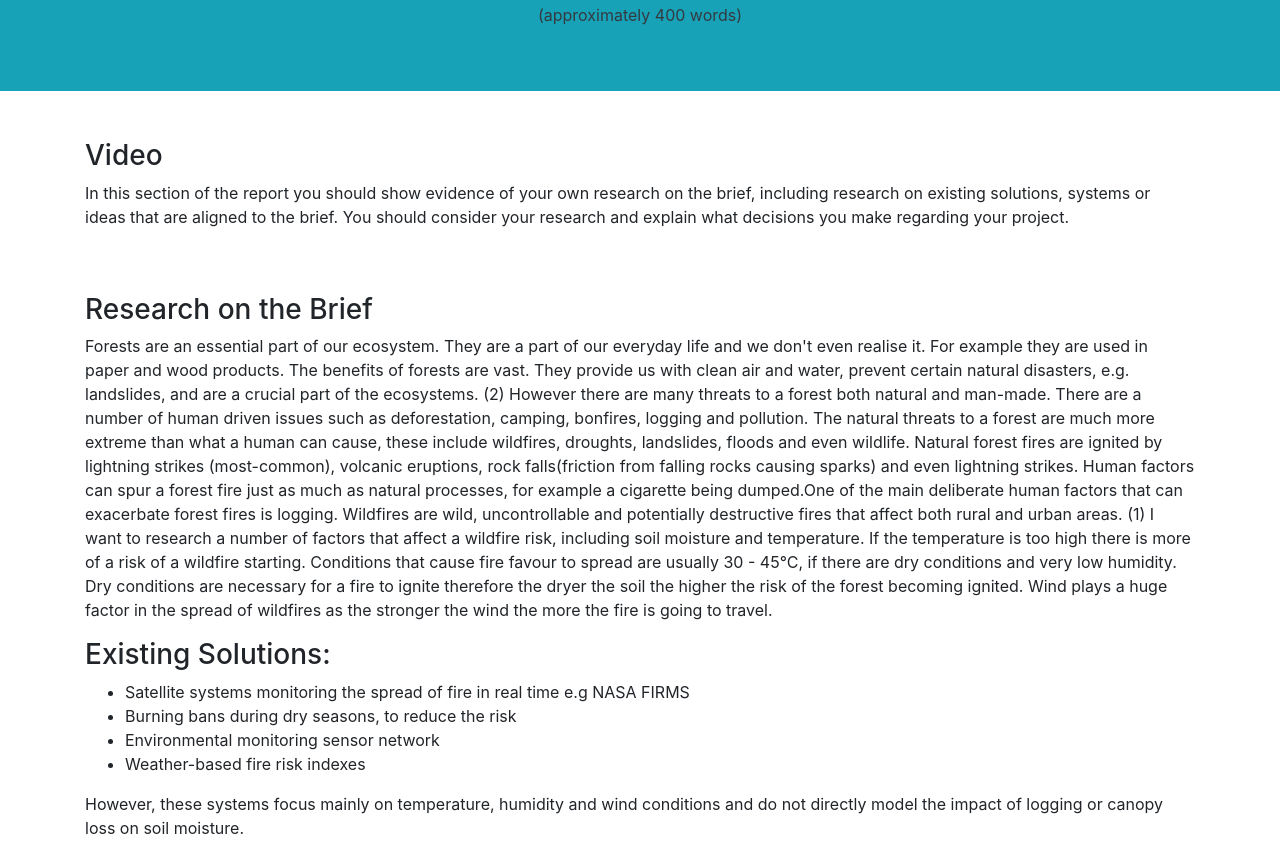
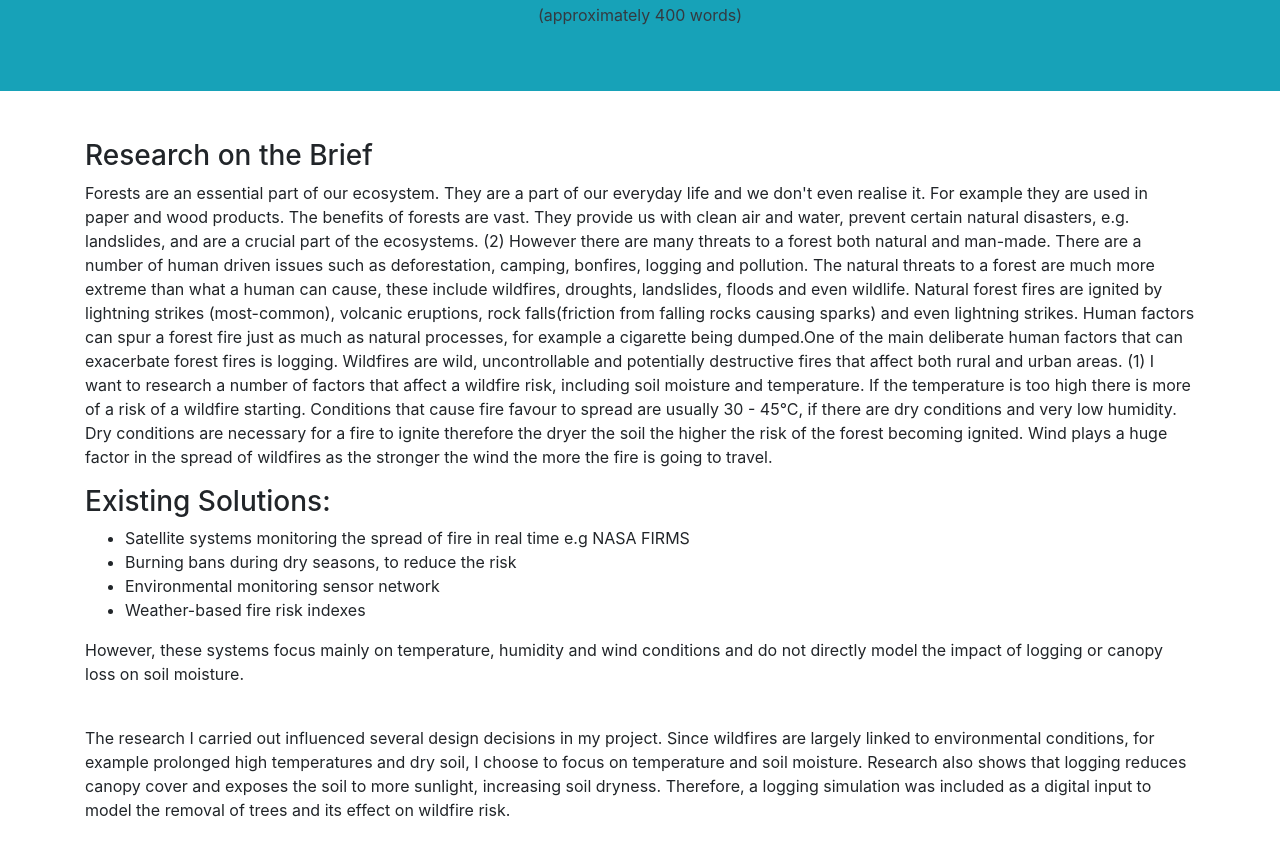
Before and after one commit to LucyFinn/LC-Project, a plain HTML site: page Report/investigation.html in a window 1280 px wide. Shown: the part 213-1056 px from the top of the page. Drawn offline with nearby package versions, Linux system fonts and the light colour scheme.

Commit message:
Update investigation.html

```diff
--- a/Report/investigation.html
+++ b/Report/investigation.html
@@ -51,18 +51,6 @@
 <div class="container mt-5">
   <div class="row">
     <div class="col-sm-12">
-      <h3>Video</h3>
-       <p>In this section of the report you should show evidence of your own research on the brief, including research on existing solutions, systems or ideas that are aligned to the brief. You should consider your research and explain what decisions you make regarding your project.
-</p>
-
-    </div>
-
-
-  </div>
-</div>
-<div class="container mt-5">
-  <div class="row">
-    <div class="col-sm-12">
       <h3><u></u>Research on the Brief</u></h3>
 <p>
 Forests are an essential part of our ecosystem. They are a part of our everyday life and we don't even realise it. For example they are used in paper and wood products. The benefits of forests are vast. They provide us with clean air and water, prevent certain natural disasters, e.g. landslides, and are a crucial part of the ecosystems. (2)
@@ -85,7 +73,7 @@ Conditions that cause fire favour to spread are usually 30 - 45°C, if there are
 </li>
       </ul>
 
-      <p>However, these systems focus mainly on temperature, humidity and wind conditions and do not directly model the impact of logging or canopy loss on soil moisture.</p> <br/> <br/>
+      <p>However, these systems focus mainly on temperature, humidity and wind conditions and do not directly model the impact of logging or canopy loss on soil moisture.</p> <br/>
       <p>The research I carried out influenced several design decisions in my project. Since wildfires are largely linked to environmental conditions, for example prolonged high temperatures and dry soil, I choose to focus on temperature and soil moisture.  Research also shows that logging reduces canopy cover and exposes the soil to more sunlight, increasing soil dryness. Therefore, a logging simulation was included as a digital input to model the removal of trees and its effect on wildfire risk.</p>
     </div>
 
```
